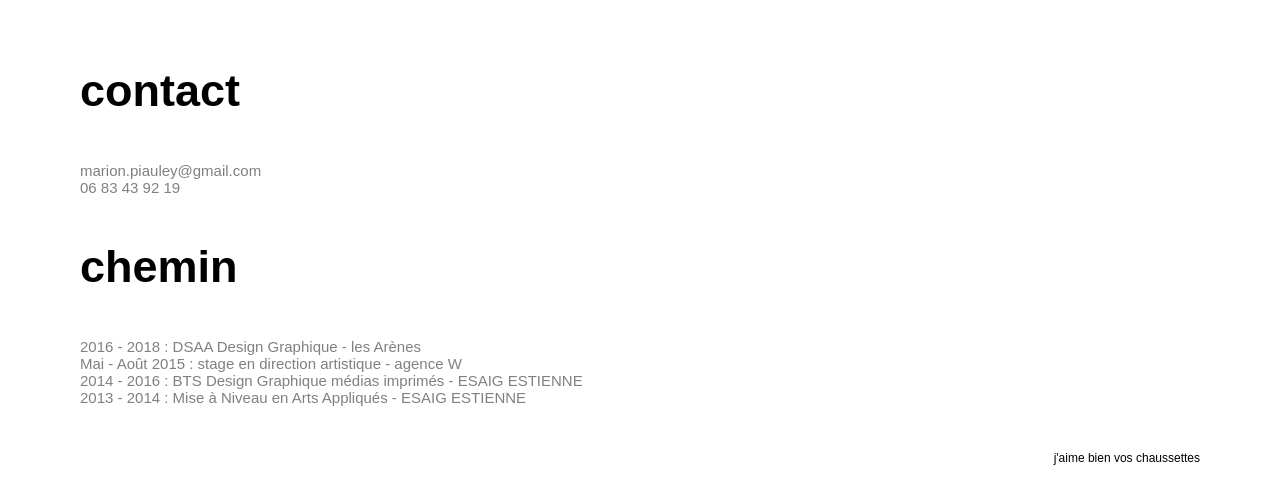
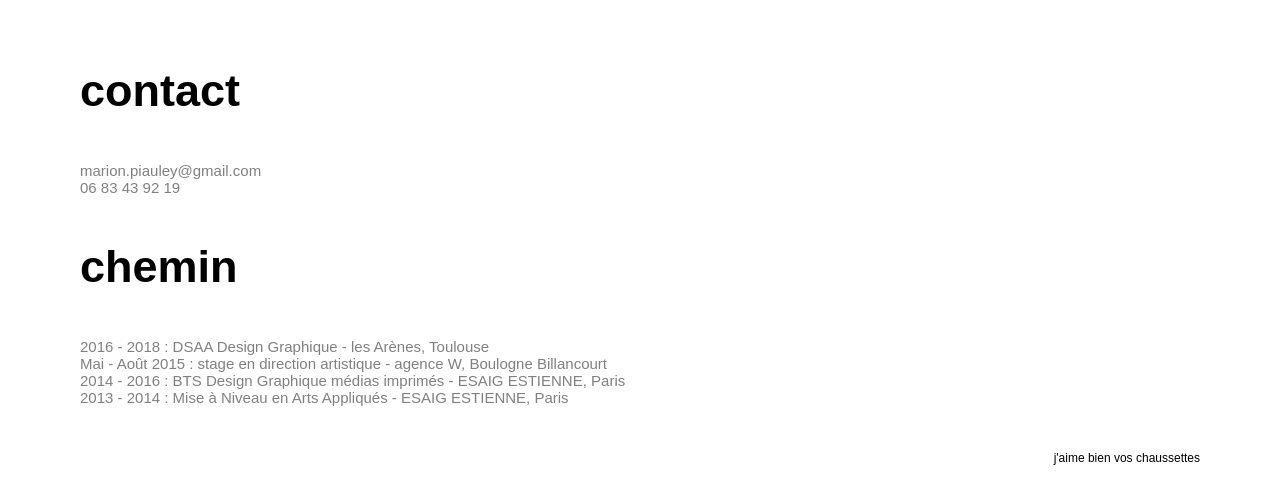
Before and after one commit to marionpiauley/marionpiauley.github.io, a plain HTML site: page pages/contact.html in a window 1280 px wide. Drawn offline with Linux system fonts and the light colour scheme.

Commit message:
ajout des villes dans contact

```diff
--- a/pages/contact.html
+++ b/pages/contact.html
@@ -15,7 +15,7 @@
       <h3>contact</h3>
       <p class="contact">marion.piauley@gmail.com<br> 06 83 43 92 19</p>
       <h3>chemin</h3>
-      <p class="contact">2016 - 2018 : DSAA Design Graphique - les Arènes<br>Mai - Août 2015 : stage en direction artistique - agence W <br>2014 - 2016 : BTS Design Graphique médias imprimés - ESAIG ESTIENNE <br>2013 - 2014 : Mise à Niveau en Arts Appliqués - ESAIG ESTIENNE</p>
+      <p class="contact">2016 - 2018 : DSAA Design Graphique - les Arènes, Toulouse<br>Mai - Août 2015 : stage en direction artistique - agence W, Boulogne Billancourt <br>2014 - 2016 : BTS Design Graphique médias imprimés - ESAIG ESTIENNE, Paris <br>2013 - 2014 : Mise à Niveau en Arts Appliqués - ESAIG ESTIENNE, Paris</p>
     <footer>
 j'aime bien vos chaussettes
     </footer>
```
